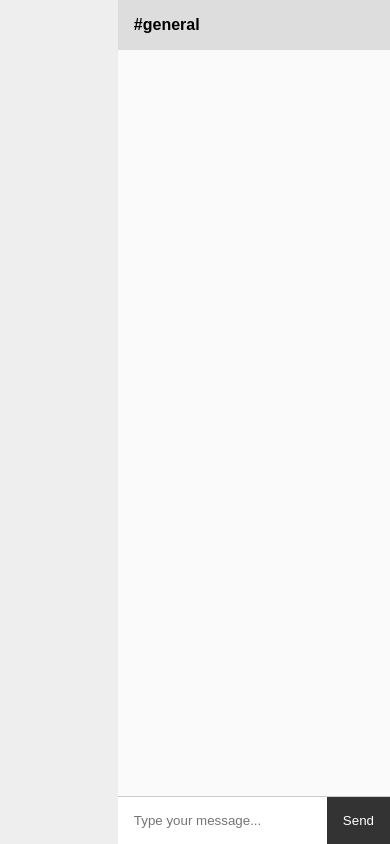
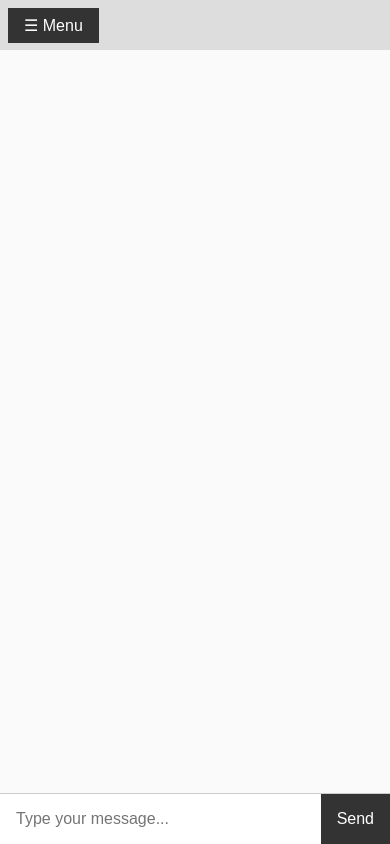
Before and after one commit to codefornl/nostr-chat, a plain HTML site: page index.html in a window 390 px wide. Drawn offline with Linux system fonts and the light colour scheme.

Commit message:
Mobile view

```diff
--- a/index.html
+++ b/index.html
@@ -1,21 +1,54 @@
-<!DOCTYPE html>
-<html lang="en">
-<head>
-  <meta charset="UTF-8">
-  <title>NOSTR Chat</title>
-  <style>
-    body { margin: 0; font-family: sans-serif; display: flex; height: 100vh; }
+<style>
+    body { margin: 0; font-family: sans-serif; display: flex; height: 100vh; flex-direction: row; }
     #channels { width: 200px; background: #eee; padding: 1rem; overflow-y: auto; }
     #chat { flex: 1; display: flex; flex-direction: column; }
     #header { padding: 1rem; background: #ddd; font-weight: bold; }
     #messages { flex: 1; padding: 1rem; overflow-y: auto; background: #fafafa; }
     #input { display: flex; border-top: 1px solid #ccc; }
-    #input input { flex: 1; padding: 1rem; border: none; }
-    #input button { padding: 1rem; border: none; background: #333; color: white; }
+    #input input { flex: 1; padding: 1rem; border: none; font-size: 1rem; }
+    #input button { padding: 1rem; border: none; background: #333; color: white; font-size: 1rem; }
     .message { margin-bottom: 0.5rem; }
+
+    @media (max-width: 600px) {
+      body { flex-direction: column; }
+      #channels { display: none; }
+      #chat { width: 100vw; height: 100vh; }
+    }
+  </style>
+  <style>
+    #toggleMenu {
+      display: none;
+      position: absolute;
+      top: 0.5rem;
+      left: 0.5rem;
+      z-index: 1000;
+      background: #333;
+      color: white;
+      border: none;
+      padding: 0.5rem 1rem;
+      font-size: 1rem;
+    }
+
+    @media (max-width: 600px) {
+      #toggleMenu {
+        display: block;
+      }
+
+      #channels.show {
+        display: block !important;
+        position: absolute;
+        top: 3rem;
+        left: 0;
+        background: #eee;
+        width: 100%;
+        height: calc(100vh - 3rem);
+        z-index: 999;
+      }
+    }
   </style>
 </head>
 <body>
+  <button id="toggleMenu" onclick="document.getElementById('channels').classList.toggle('show')">☰ Menu</button>
   <div id="channels"></div>
   <div id="chat">
     <div id="header">#general</div>
```
